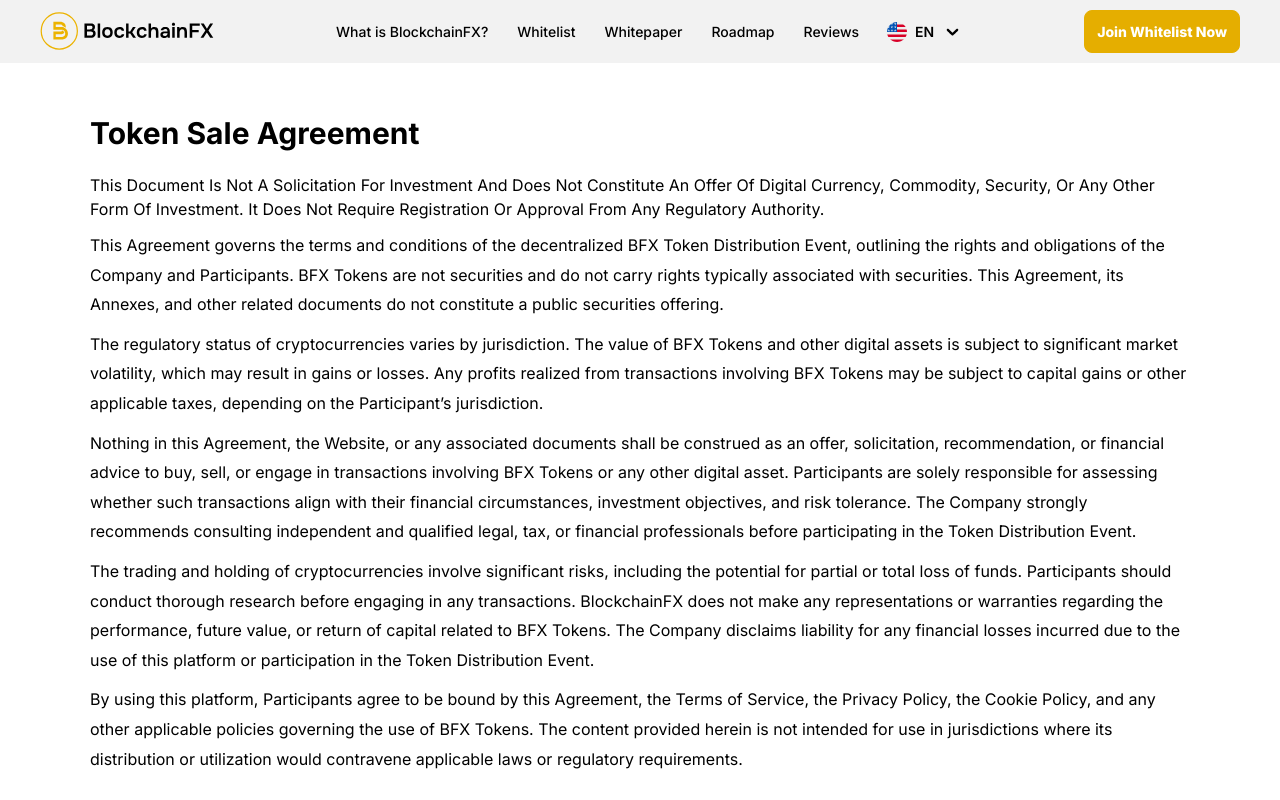
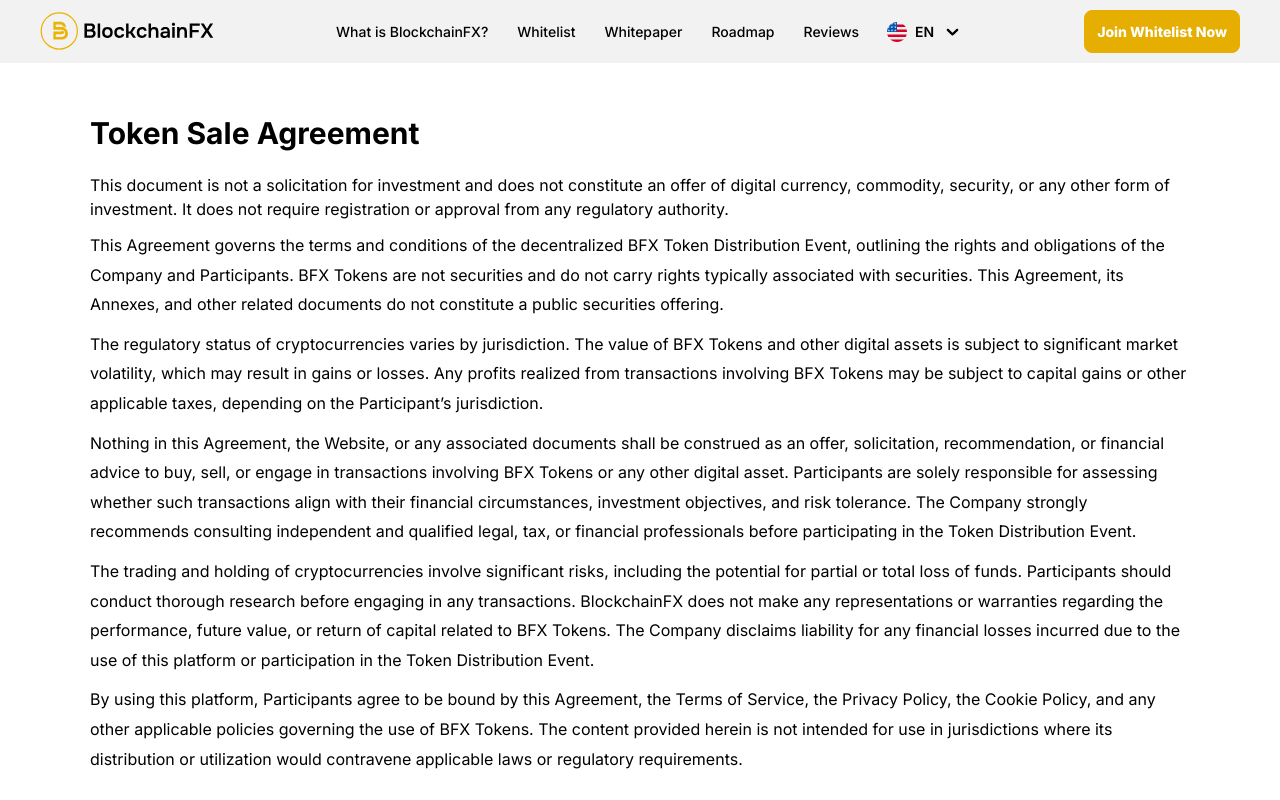
Before and after one commit to Cosmo-US-LLC/bfx-whitelist, a React (Create React App) app: page /token-sale in a window 1280 px wide. Shown: the top 800 px of the page. Built offline with nearby package versions, Linux system fonts and the light colour scheme.

Commit message:
7th march updates

```diff
--- a/src/Home/EarnOnSec.jsx
+++ b/src/Home/EarnOnSec.jsx
@@ -40,7 +40,7 @@ function EarnOnSec() {
             Earn Daily With $BFX
             </h3>
             <p className="text-[14px] text-[#181A20] font-[400] leading-[161.598%] text-start">
-            BFX is the first cryptocurrency that distributes daily USDT rewards based on revenue from trading fees within a global multi-asset trading platform. Every time someone trades on BlockchainFX, you earn. The more BFX you hold, the higher your rewards, up to a maximum of 25,000 USDT daily.
+            BFX is the first cryptocurrency that distributes daily USDT rewards based on trading fee revenue. Every time someone trades on BlockchainFX, you earn. The more BFX you hold, the higher your rewards, up to a maximum of 25,000 USDT per day.
             </p>
             <a
               href="https://forms.gle/MqeUsLeJPwxt4gfC7"
--- a/src/Home/TokenDetailsSec.jsx
+++ b/src/Home/TokenDetailsSec.jsx
@@ -4,7 +4,7 @@ import "react-toastify/dist/ReactToastify.css";
 import copy from "../assets/TokenAllocationSec/fa-solid_copy.svg";
 
 function TokenDetailsSec() {
-  const address = "0xCa1e5c23E3eEB1CB5dd1257FbB304FaB1227e094";
+  const address = "0xD0d801eEa2c2422dF3e626b82EBBb618f4Cc445e";
 
   const copyToClipboard = () => {
     navigator.clipboard.writeText(address);
--- a/src/MobileHome/MobTokenDetailsSec.jsx
+++ b/src/MobileHome/MobTokenDetailsSec.jsx
@@ -6,7 +6,7 @@ import copy from "../assets/TokenAllocationSec/fa-solid_copy.svg";
 
 function MobTokenDetailsSec() {
 
-    const address = "0xCa1e5c23E3eEB1CB5dd1257FbB304FaB1227e094";
+    const address = "0xD0d801eEa2c2422dF3e626b82EBBb618f4Cc445e";
 
     const copyToClipboard = () => {
       navigator.clipboard.writeText(address);
--- a/src/MobileHome/MobileEarnOnSec.jsx
+++ b/src/MobileHome/MobileEarnOnSec.jsx
@@ -40,7 +40,7 @@ function MobileEarnOnSec() {
             Earn Daily With $BFX
           </h3>
           <p className="text-[15px] max-w-[330px] mx-auto text-[#181A20] font-[400] leading-[153.333%] tracking-[-0.32px] text-center">
-          BFX is the first cryptocurrency that distributes daily USDT rewards based on revenue from trading fees within a global multi-asset trading platform. Every time someone trades on BlockchainFX, you earn. The more BFX you hold, the higher your rewards, up to a maximum of 25,000 USDT daily.
+          BFX is the first cryptocurrency that distributes daily USDT rewards based on trading fee revenue. Every time someone trades on BlockchainFX, you earn. The more BFX you hold, the higher your rewards, up to a maximum of 25,000 USDT per day.
           </p>
         </div>
         <div className="w-[100%] !mt-[-4px] flex justify-center">
--- a/src/TokenSale/index.jsx
+++ b/src/TokenSale/index.jsx
@@ -16,10 +16,7 @@ function TokenSale() {
          Token Sale Agreement
         </h3>
         <h5 className="text-[14px] 2xl:text-[16px] xl:text-[16px] lg:text-[16px] md:text-[16px] sm:text-[16px]  font-[400] !normal-case">
-          This Document Is Not A Solicitation For Investment And Does Not
-          Constitute An Offer Of Digital Currency, Commodity, Security, Or Any
-          Other Form Of Investment. It Does Not Require Registration Or Approval
-          From Any Regulatory Authority.
+        This document is not a solicitation for investment and does not constitute an offer of digital currency, commodity, security, or any other form of investment. It does not require registration or approval from any regulatory authority.
         </h5>
         <p className="text-[14px] 2xl:text-[16px] xl:text-[16px] lg:text-[16px] md:text-[16px] sm:text-[16px]  font-[400]">
           This Agreement governs the terms and conditions of the decentralized
```
